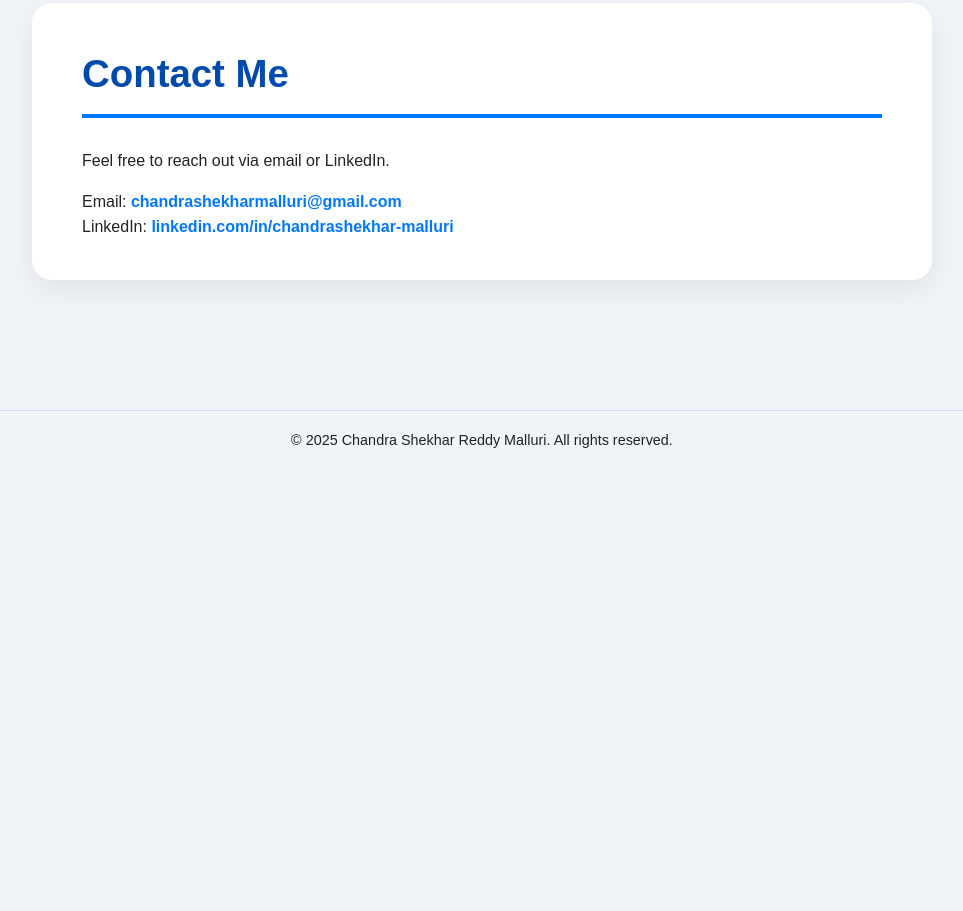
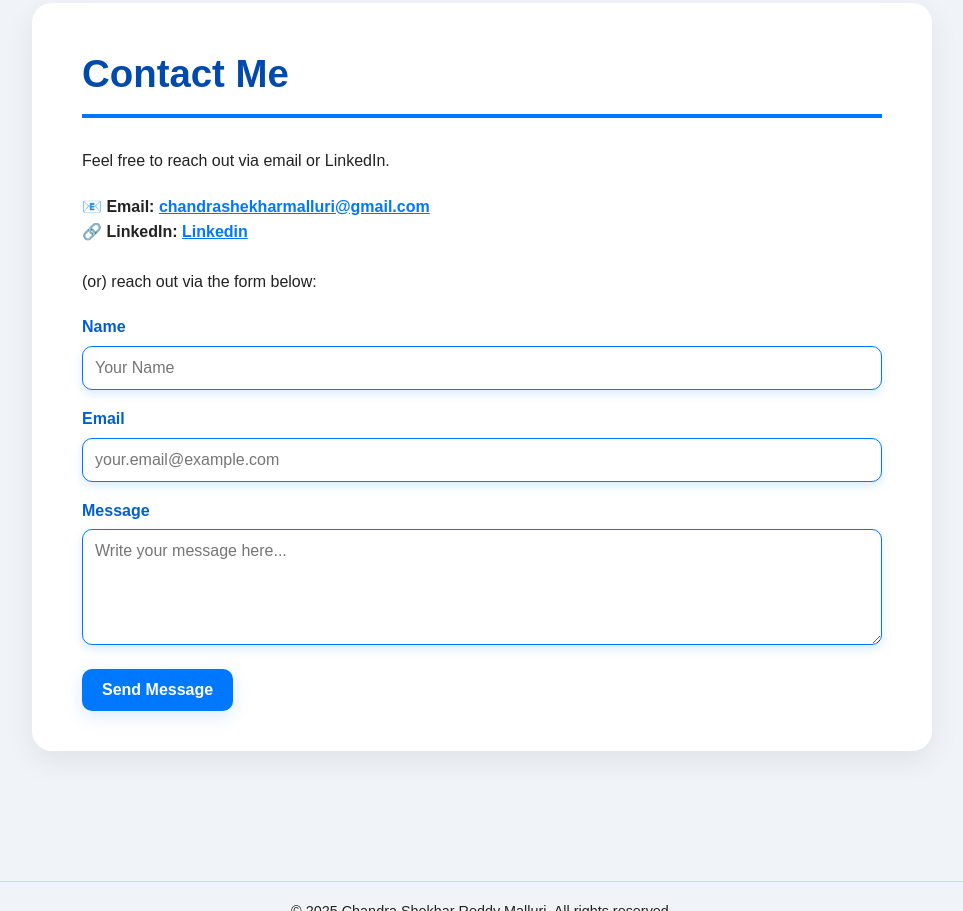
Before and after one commit to CHANDURASHEKHAR/Portfolio_ChandraShekhar, a plain HTML site: page index.html in a window 1280 px wide. Shown: the part 4942-5853 px from the top of the page, without its empty margins (158-1121 px from the left). Before the commit the page ends 5412 px from the top, so only its background shows below. Drawn offline with Linux system fonts and the light colour scheme; files whose address does not match are found by name.

Commit message:
Update index.html

```diff
--- a/index.html
+++ b/index.html
@@ -391,6 +391,72 @@
   }
 }
 
+#contact .contact-info {
+  font-size: 1rem;
+  margin-top: 20px;
+  margin-bottom: 20px;
+  color: var(--color-text);
+  line-height: 1.6;
+}
+
+#contact .contact-info a {
+  color: var(--color-primary);
+  font-weight: 600;
+  text-decoration: underline;
+}
+
+#contact-form {
+  margin-top: 20px;
+}
+
+#contact-form label {
+  display: block;
+  margin-bottom: 6px;
+  font-weight: 700;
+  color: var(--color-primary-dark);
+}
+
+#contact-form input,
+#contact-form textarea {
+  width: 100%;
+  padding: 12px;
+  margin-bottom: 16px;
+  box-sizing: border-box;
+  font-size: 1rem;
+  border: 1px solid var(--color-primary);
+  border-radius: 10px;
+  font-family: inherit;
+  background: var(--color-section-bg);
+  color: var(--color-text);
+  box-shadow: 0 4px 10px var(--color-shadow);
+  transition: border-color 0.3s ease, box-shadow 0.3s ease;
+}
+
+#contact-form input:focus,
+#contact-form textarea:focus {
+  border-color: var(--color-primary-dark);
+  outline: none;
+  box-shadow: 0 0 0 3px rgba(0, 119, 255, 0.2);
+}
+
+#contact-form button {
+  background: var(--color-primary);
+  color: white;
+  padding: 12px 20px;
+  font-size: 1rem;
+  border: none;
+  border-radius: 10px;
+  font-weight: 700;
+  cursor: pointer;
+  box-shadow: 0 5px 18px var(--color-shadow);
+  transition: background-color 0.3s ease, box-shadow 0.3s ease;
+}
+
+#contact-form button:hover {
+  background-color: var(--color-primary-dark);
+  box-shadow: 0 8px 24px var(--color-shadow);
+}
+
 
 </style>
 </head>
@@ -529,7 +595,7 @@
 
 
       <li>
-        <strong>Bachelor of Technology in Electronics and Computer Engineering</strong> - J.B Institute of Engineering and Technology<br />
+        <strong>Bachelor of Technology in Eletronics and Computer Engineering</strong> - J.B Institute of Engineering and Technology<br />
         <em>2017 - 2021</em>
         <p>Graduated with First Class Honours, the program significantly enhanced my expertise in electronics and computer science, with a strong focus on backend development using technologies such as Java, Python, JDBC, and Hibernate.</p>
       </li>
@@ -566,14 +632,39 @@
     </div>
   </section>
 
-  <section id="contact" class="visible">
-    <h2>Contact Me</h2>
-    <p>Feel free to reach out via email or LinkedIn.</p>
-    <p class="contact-info">
-      Email: <a href="mailto:chandrashekharmalluri@gmail.com">chandrashekharmalluri@gmail.com</a><br />
-      LinkedIn: <a href="https://www.linkedin.com/in/chandra-shekhar-reddy-27576b213/" target="_blank" rel="noopener">linkedin.com/in/chandrashekhar-malluri</a>
-    </p>
-  </section>
+  <section id="contact" class="section visible">
+  <h2>Contact Me</h2>
+  <p>Feel free to reach out via email or LinkedIn.</p>
+
+  <div class="contact-info">
+    📧 <strong>Email:</strong>
+    <a href="mailto:chandrashekharmalluri@gmail.com">chandrashekharmalluri@gmail.com</a><br />
+    🔗 <strong>LinkedIn:</strong>
+    <a href="https://www.linkedin.com/in/chandra-shekhar-reddy-27576b213/" target="_blank" rel="noopener">Linkedin</a>
+  </div>
+
+  <p style="margin-top: 1.5rem;">(or) reach out via the form below:</p>
+
+  <form id="contact-form" action="https://formspree.io/f/mvgaeype" method="POST">
+    <label for="name">Name</label>
+    <input type="text" id="name" name="name" required placeholder="Your Name" />
+
+    <label for="email">Email</label>
+    <input type="email" id="email" name="_replyto" required placeholder="your.email@example.com" />
+
+    <label for="message">Message</label>
+    <textarea id="message" name="message" required rows="5" placeholder="Write your message here..."></textarea>
+
+    <button type="submit">Send Message</button>
+  </form>
+</section>
+
+
+
+
+
+
+
 </main>
 
 <footer>
```
